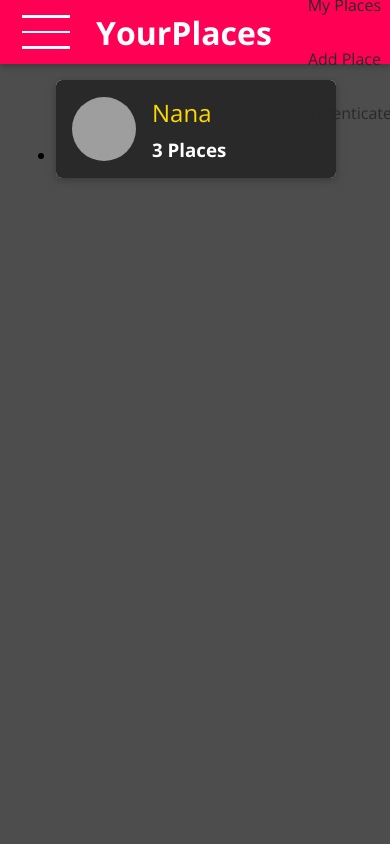
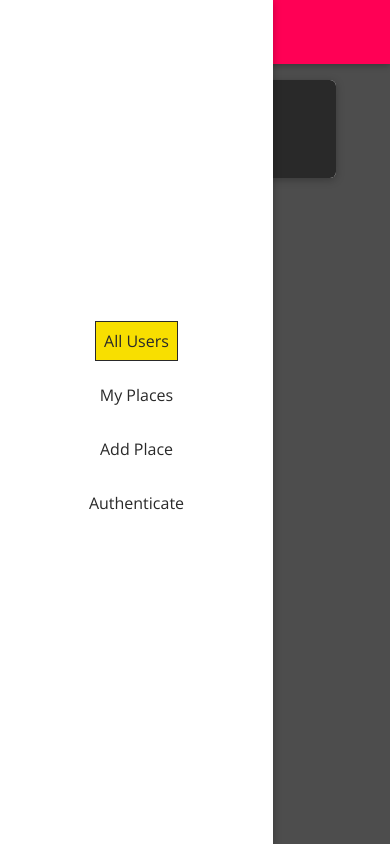
Before and after one commit to Esa1/VisitedPlacesApp, a React (Create React App) app in the folder Frontend/: page / in a window 390 px wide. Built offline with nearby package versions, Linux system fonts and the light colour scheme; grey boxes are pictures that could not be loaded.

Commit message:
Implemented a basic skeleton for responsive UI.

```diff
--- a/Frontend/src/shared/components/Navigation/MainNavigation.js
+++ b/Frontend/src/shared/components/Navigation/MainNavigation.js
@@ -3,10 +3,17 @@
 
 import MainHeader from "./MainHeader";
 import NavLinks from "./NavLinks";
+import SideDrawer from "./SideDrawer";
 import "./MainNavigation.css";
 
 const MainNavigation = (props) => {
   return (
+    <>
+      <SideDrawer>
+        <nav className="main-navigation__drawer-nav">
+          <NavLinks />
+        </nav>
+      </SideDrawer>
       <MainHeader>
         <button className="main-navigation__menu-btn">
           <span />
@@ -16,10 +23,11 @@
         <h1 className="main-navigation__title">
           <Link to="/">YourPlaces</Link>
         </h1>
-      <nav>
+        <nav className="main-navigation__header-nav">
           <NavLinks />
         </nav>
       </MainHeader>
+    </>
   );
 };
 
--- a/Frontend/src/shared/components/Navigation/SideDrawer.css
+++ b/Frontend/src/shared/components/Navigation/SideDrawer.css
@@ -0,0 +1,10 @@
+.side-drawer {
+  position: fixed;
+  left: 0;
+  top: 0;
+  z-index: 100;
+  height: 100vh;
+  width: 70%;
+  background: white;
+  box-shadow: 0 2px 8px rgba(0, 0, 0, 0.26);
+}
--- a/Frontend/src/shared/components/Navigation/SideDrawer.js
+++ b/Frontend/src/shared/components/Navigation/SideDrawer.js
@@ -1,10 +1,9 @@
 import React from "react";
-import PropTypes from "prop-types";
+
+import "./SideDrawer.css";
 
 const SideDrawer = (props) => {
-  return <div>SideDrawer</div>;
+  return <aside className="side-drawer">{props.children}</aside>;
 };
 
-SideDrawer.propTypes = {};
-
 export default SideDrawer;
```
Lines whose indentation alone changed are shown as unchanged.
